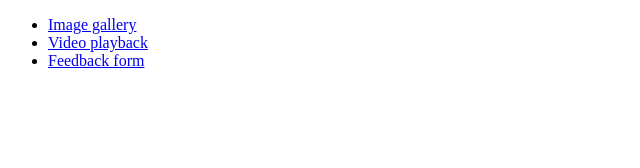
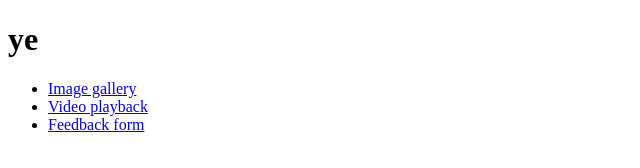
Before and after one commit to Oderen/goit-js-hm-08, a plain HTML site: page index.html in a window 1280 px wide. Shown: the whole page, without its empty margins (0-640 px from the left). Drawn offline with Linux system fonts and the light colour scheme.

Commit message:
Deploying to gh-pages from @ Oderen/goit-js-hm-08@ed736709ebf4bcabcfeb61fe89bea6d9babc3731 🚀

```diff
--- a/index.html
+++ b/index.html
@@ -1 +1 @@
-<!DOCTYPE html><html lang="en"><head><meta charset="utf-8"><meta http-equiv="X-UA-Compatible" content="IE=edge"><meta name="viewport" content="width=device-width, initial-scale=1.0"><title>Homework 8</title><link rel="stylesheet" href="/goit-js-hm-08/01-gallery.40c4146b.css"></head><body> <ul> <li><a href="/goit-js-hm-08/01-gallery.html">Image gallery</a></li> <li><a href="/goit-js-hm-08/02-video.html">Video playback</a></li> <li><a href="/goit-js-hm-08/03-feedback.html">Feedback form</a></li> </ul> </body></html>
+<!DOCTYPE html><html lang="en"><head><meta charset="utf-8"><meta http-equiv="X-UA-Compatible" content="IE=edge"><meta name="viewport" content="width=device-width, initial-scale=1.0"><title>Homework 8</title><link rel="stylesheet" href="/goit-js-hm-08/01-gallery.40c4146b.css"></head><body> <h1>ye</h1> <ul> <li><a href="/goit-js-hm-08/01-gallery.html">Image gallery</a></li> <li><a href="/goit-js-hm-08/02-video.html">Video playback</a></li> <li><a href="/goit-js-hm-08/03-feedback.html">Feedback form</a></li> </ul> </body></html>
```
Also changed, not shown: 01-gallery.html (+1 -1 lines).
